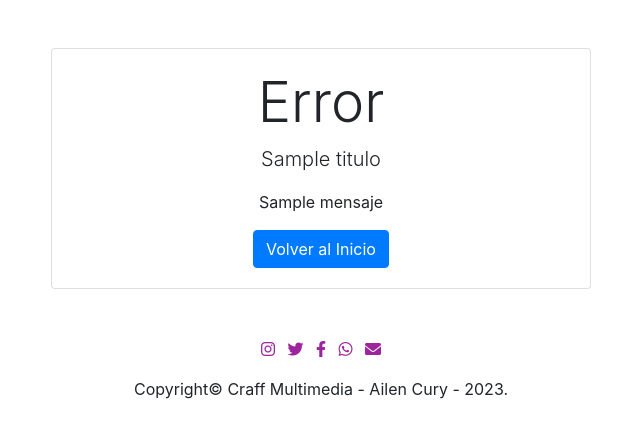
After one commit to curyAilen/ProyectoFinalCoderHouseBackEnd, a Node project: template src/views/error.handlebars in a window 1280 px wide. The commit adds this page. Shown: the top 438 px of the page, without its empty margins (319-959 px from the left). Run offline with Node 20 templates, Linux system fonts and the light colour scheme; the template is opened without the code that fills it: most values are stand-ins (such as "Sample title", 1, 10 or a date in 2020); some libraries are stand-ins or nearby versions.

Commit message:
Agregando vista de error

```diff
--- a/src/controllers/mainController.js
+++ b/src/controllers/mainController.js
@@ -33,6 +33,11 @@ const mainController = {
             res.status(500).send('Error al guardar el mensaje');
         }
       },
+      error: (req, res)=>{
+        const titulo = "Lo sentimos, ha ocurrido un error.";
+        const mensaje= "Por favor, intenta nuevamente o contacta al soporte."
+        res.render('error', {titulo, mensaje})
+      }
 
 
 }
--- a/src/routes/mainRoutes.js
+++ b/src/routes/mainRoutes.js
@@ -8,4 +8,5 @@ router.get('/chat', (req, res) => {
     res.render('chat');
 });
 router.post('/enviar-mensaje', mainController.chat);
+router.get('/error', mainController.error);
 export default router;
--- a/src/routes/viewsRoutes.js
+++ b/src/routes/viewsRoutes.js
@@ -3,6 +3,7 @@ const router = express.Router();
 import userController from "../controllers/userController.js";
 import productController from "../controllers/productsController.js";
 import cartController from "../controllers/cartController.js";
+import mainController from "../controllers/mainController.js";
 function auth(req, res, next) {
     if(req.session?.user) next()
 
--- /dev/null
+++ b/src/views/error.handlebars
@@ -0,0 +1,20 @@
+ <div class="container mt-5">
+        <div class="row justify-content-center">
+            <div class="col-md-6">
+                <div class="card">
+                    <div class="card-body text-center">
+                        <h1 class="display-4">Error</h1>
+                        <p class="lead">{{titulo}}</p>
+                        <p>{{mensaje}}</p>
+                        <a href="/" class="btn btn-primary">Volver al Inicio</a>
+                    </div>
+                </div>
+                {{#if codeErr}}
+                <div class="card">
+                    <h3>Error código:</h3>
+                    <p>{{codeErr}}</p>
+                </div>
+                {{/if}}
+            </div>
+        </div>
+    </div>
--- a/src/views/partials/header.handlebars
+++ b/src/views/partials/header.handlebars
@@ -16,6 +16,7 @@
             <li class="nav-item">
                 <a class="nav-link" href="/api/products">Tienda</a>
             </li>
+                <li><a class="nav-link" href="/error">ERROR</a></li>
             <li class="nav-item admin">
                 <a class="nav-link" href="/api/products/create">Nuevo Producto <i class="fas fa-plus"></i></a>
             </li>
```
Also changed, not shown: src/controllers/cartController.js (+9 -2 lines).
